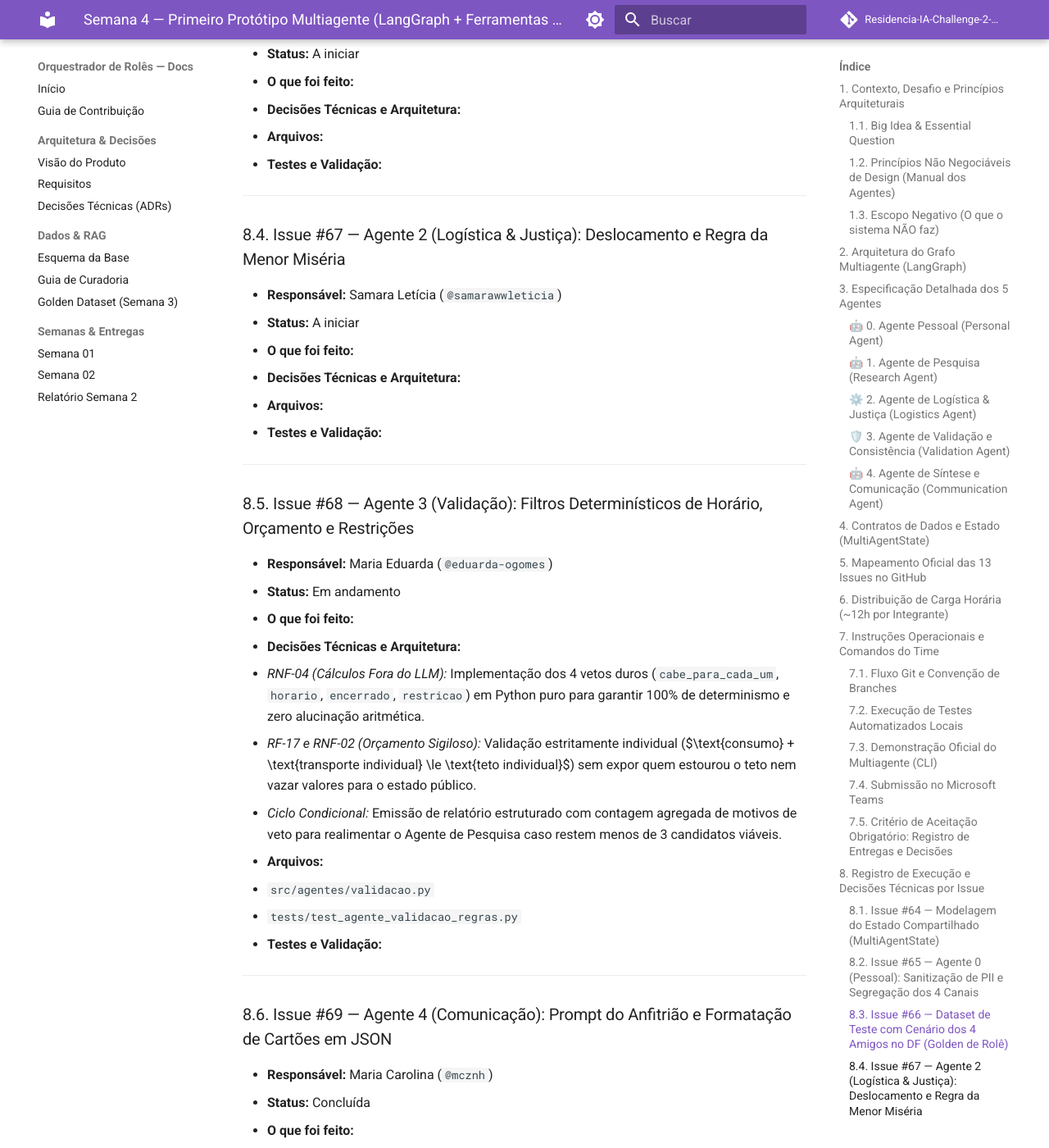
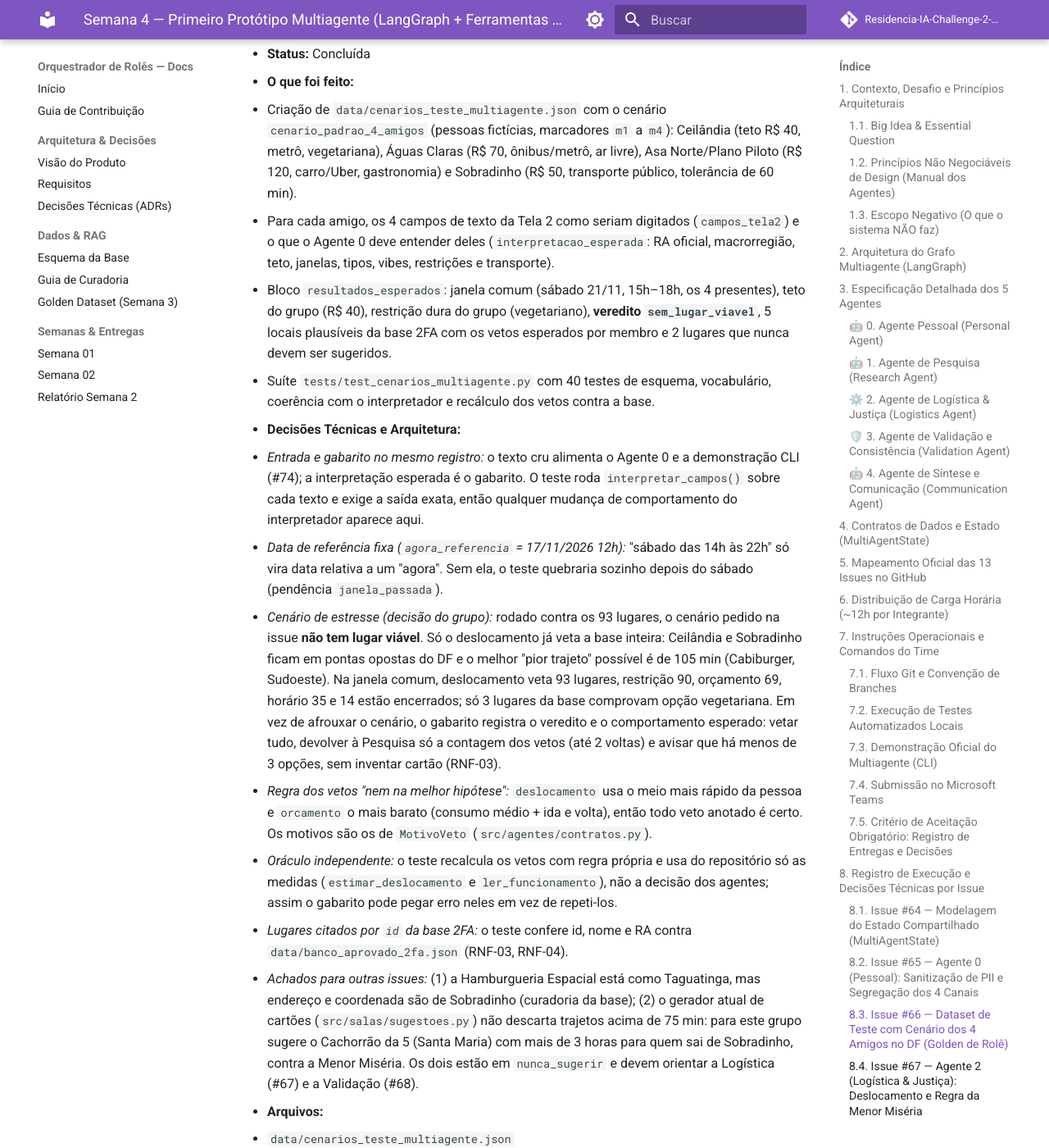
Before and after one commit to Residencia-IA-Challenge-2-Grupo-7/residencia-ia-g7-challenge2, an MkDocs documentation site: the page built from docs/semanas/semana-04.md, in a window 1280 px wide and 1400 px high, scrolled down 13739 px. Shown: the whole window at 82% size. Built offline with MkDocs 1.6.1 and Material for MkDocs 9.7.7, drawn with Linux system fonts in a browser that asks for light colours; comment, search, counter and statistics services are not loaded; some of the changed text lies outside the part shown.

Commit message:
docs(semana4): registra o dataset de cenários na seção 8.3 e no status (#66)
Preenche a entrada da issue #66 na Seção 8 de semana-04.md, critério
de aceite do PR: o que foi feito, as decisões (entrada e gabarito no
mesmo registro, data de referência fixa, cenário de estresse sem lugar
viável, regra de vetos "nem na melhor hipótese", oráculo independente),
os arquivos e as evidências dos testes.

Registra no STATUS.md os dois achados que ficam para a #67 e a #68: o
gerador de cartões não descarta trajetos acima de 75 min e a
Hamburgueria Espacial tem RA contraditória na base.

```diff
--- a/docs/semanas/semana-04.md
+++ b/docs/semanas/semana-04.md
@@ -300,11 +300,28 @@ Nenhum Pull Request será aprovado sem que a respectiva entrada na Seção 8 est
 
 ### 8.3. Issue #66 — Dataset de Teste com Cenário dos 4 Amigos no DF (Golden de Rolê)
 * **Responsável:** Samara Letícia (`@samarawwleticia`)
-* **Status:** A iniciar
+* **Status:** Concluída
 * **O que foi feito:**
+  - Criação de `data/cenarios_teste_multiagente.json` com o cenário `cenario_padrao_4_amigos` (pessoas fictícias, marcadores `m1` a `m4`): Ceilândia (teto R$ 40, metrô, vegetariana), Águas Claras (R$ 70, ônibus/metrô, ar livre), Asa Norte/Plano Piloto (R$ 120, carro/Uber, gastronomia) e Sobradinho (R$ 50, transporte público, tolerância de 60 min).
+  - Para cada amigo, os 4 campos de texto da Tela 2 como seriam digitados (`campos_tela2`) e o que o Agente 0 deve entender deles (`interpretacao_esperada`: RA oficial, macrorregião, teto, janelas, tipos, vibes, restrições e transporte).
+  - Bloco `resultados_esperados`: janela comum (sábado 21/11, 15h–18h, os 4 presentes), teto do grupo (R$ 40), restrição dura do grupo (vegetariano), **veredito `sem_lugar_viavel`**, 5 locais plausíveis da base 2FA com os vetos esperados por membro e 2 lugares que nunca devem ser sugeridos.
+  - Suíte `tests/test_cenarios_multiagente.py` com 40 testes de esquema, vocabulário, coerência com o interpretador e recálculo dos vetos contra a base.
 * **Decisões Técnicas e Arquitetura:**
+  - *Entrada e gabarito no mesmo registro:* o texto cru alimenta o Agente 0 e a demonstração CLI (#74); a interpretação esperada é o gabarito. O teste roda `interpretar_campos()` sobre cada texto e exige a saída exata, então qualquer mudança de comportamento do interpretador aparece aqui.
+  - *Data de referência fixa (`agora_referencia` = 17/11/2026 12h):* "sábado das 14h às 22h" só vira data relativa a um "agora". Sem ela, o teste quebraria sozinho depois do sábado (pendência `janela_passada`).
+  - *Cenário de estresse (decisão do grupo):* rodado contra os 93 lugares, o cenário pedido na issue **não tem lugar viável**. Só o deslocamento já veta a base inteira: Ceilândia e Sobradinho ficam em pontas opostas do DF e o melhor "pior trajeto" possível é de 105 min (Cabiburger, Sudoeste). Na janela comum, deslocamento veta 93 lugares, restrição 90, orçamento 69, horário 35 e 14 estão encerrados; só 3 lugares da base comprovam opção vegetariana. Em vez de afrouxar o cenário, o gabarito registra o veredito e o comportamento esperado: vetar tudo, devolver à Pesquisa só a contagem dos vetos (até 2 voltas) e avisar que há menos de 3 opções, sem inventar cartão (RNF-03).
+  - *Regra dos vetos "nem na melhor hipótese":* `deslocamento` usa o meio mais rápido da pessoa e `orcamento` o mais barato (consumo médio + ida e volta), então todo veto anotado é certo. Os motivos são os de `MotivoVeto` (`src/agentes/contratos.py`).
+  - *Oráculo independente:* o teste recalcula os vetos com regra própria e usa do repositório só as medidas (`estimar_deslocamento` e `ler_funcionamento`), não a decisão dos agentes; assim o gabarito pode pegar erro neles em vez de repeti-los.
+  - *Lugares citados por `id` da base 2FA:* o teste confere id, nome e RA contra `data/banco_aprovado_2fa.json` (RNF-03, RNF-04).
+  - *Achados para outras issues:* (1) a Hamburgueria Espacial está como Taguatinga, mas endereço e coordenada são de Sobradinho (curadoria da base); (2) o gerador atual de cartões (`src/salas/sugestoes.py`) não descarta trajetos acima de 75 min: para este grupo sugere o Cachorrão da 5 (Santa Maria) com mais de 3 horas para quem sai de Sobradinho, contra a Menor Miséria. Os dois estão em `nunca_sugerir` e devem orientar a Logística (#67) e a Validação (#68).
 * **Arquivos:**
+  - `data/cenarios_teste_multiagente.json`
+  - `tests/test_cenarios_multiagente.py`
+  - `docs/semanas/semana-04.md` (esta seção)
 * **Testes e Validação:**
+  - `pytest -v tests/test_cenarios_multiagente.py`: 40 testes aprovados (estrutura, 35 RAs oficiais, vocabulário do interpretador, contraste dos perfis, `interpretar_campos()` reproduzindo o gabarito, janela comum via `cruzar()`, teto via `teto_seguro_grupo()`, vetos de cada lugar citado e veredito sobre os 93 lugares).
+  - Teste de mutação manual: retirar um veto anotado ou mudar um teto no JSON faz os testes correspondentes falharem; trocar a tolerância de `m4` de 60 para 75 min não muda nenhum veto (o veredito não depende dessa escolha).
+  - `make test-local`: 685 aprovados, 1 pulado (`test_ambiente_container_ok`, só roda no Docker).
 
 ---
 
```
Also changed, not shown: STATUS.md (+6 -1 lines).
